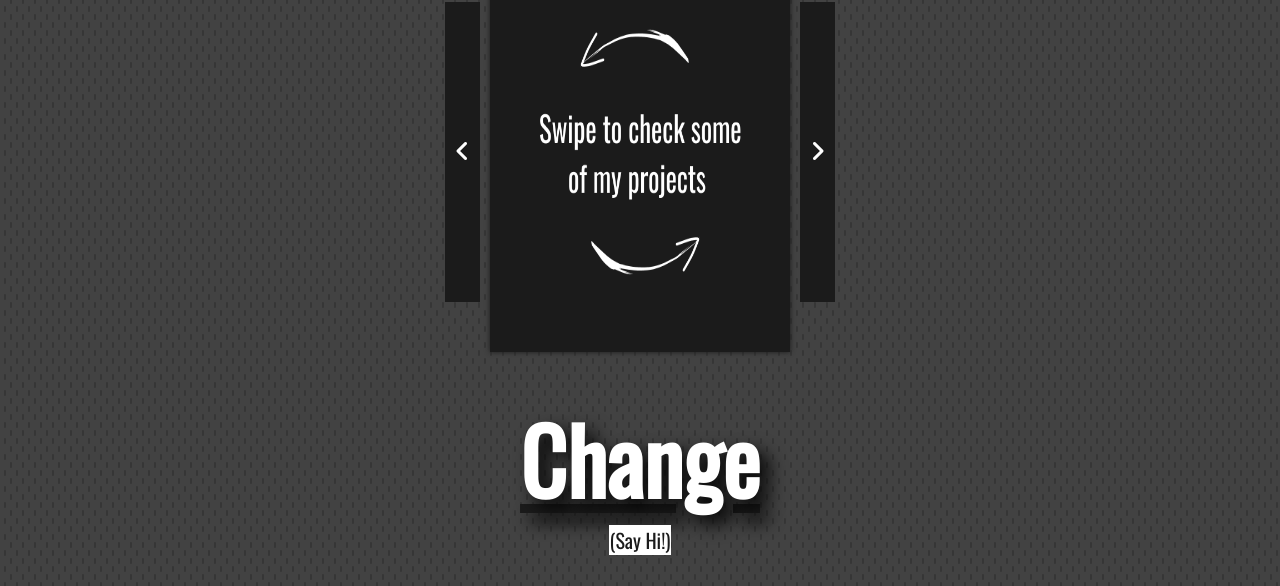
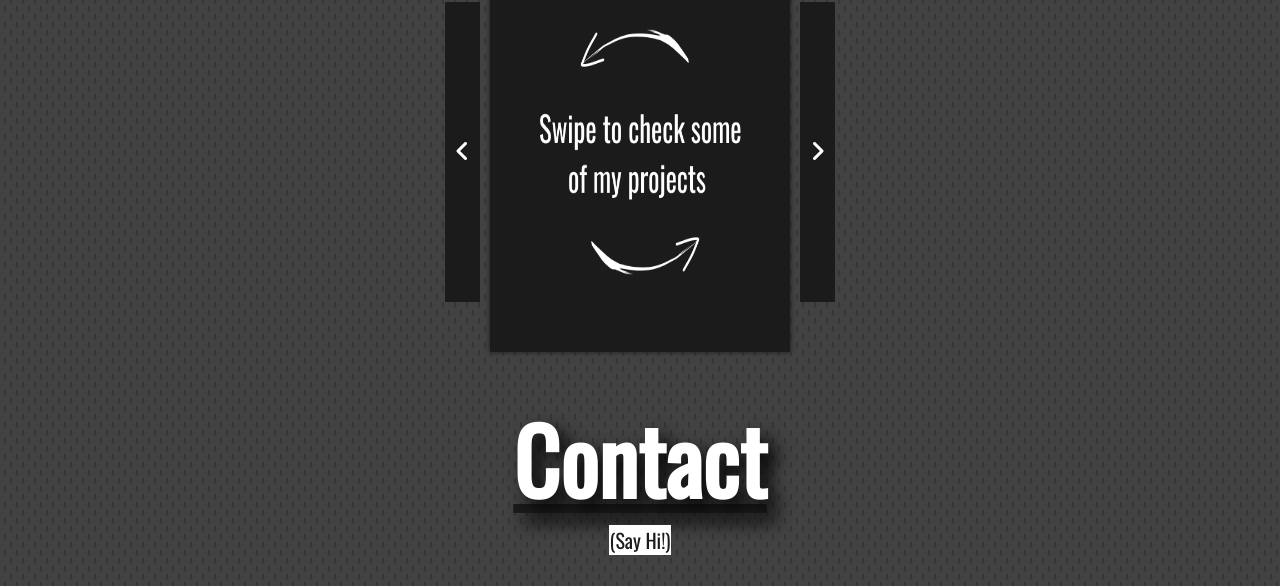
Before and after one commit to bravorcarlos/bravorcarlos.github.io, a plain HTML site: page index.html in a window 1280 px wide. Shown: the part 1994-2580 px from the top of the page. Drawn offline with nearby package versions, Linux system fonts and the light colour scheme.

Commit message:
Third commit

```diff
--- a/index.html
+++ b/index.html
@@ -99,7 +99,7 @@
       </div>
       <div id="contact">
         <div id="contact-header">
-            <h2 class="section-head">Change</h2>
+            <h2 class="section-head">Contact</h2>
             <span class="small-text" class="instruction">(Say Hi!)</span>
           </div>
           <div class="contac-cont">
```
